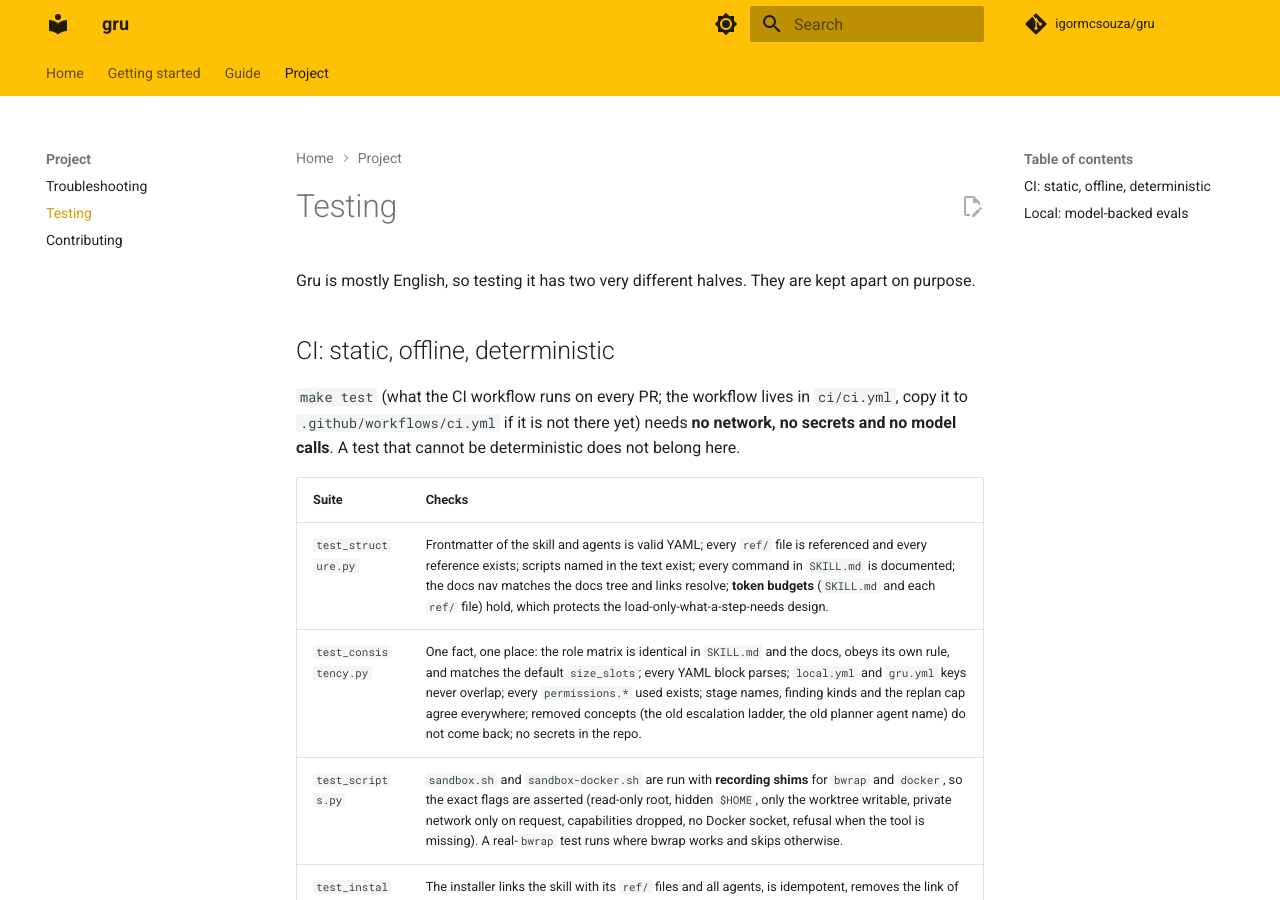
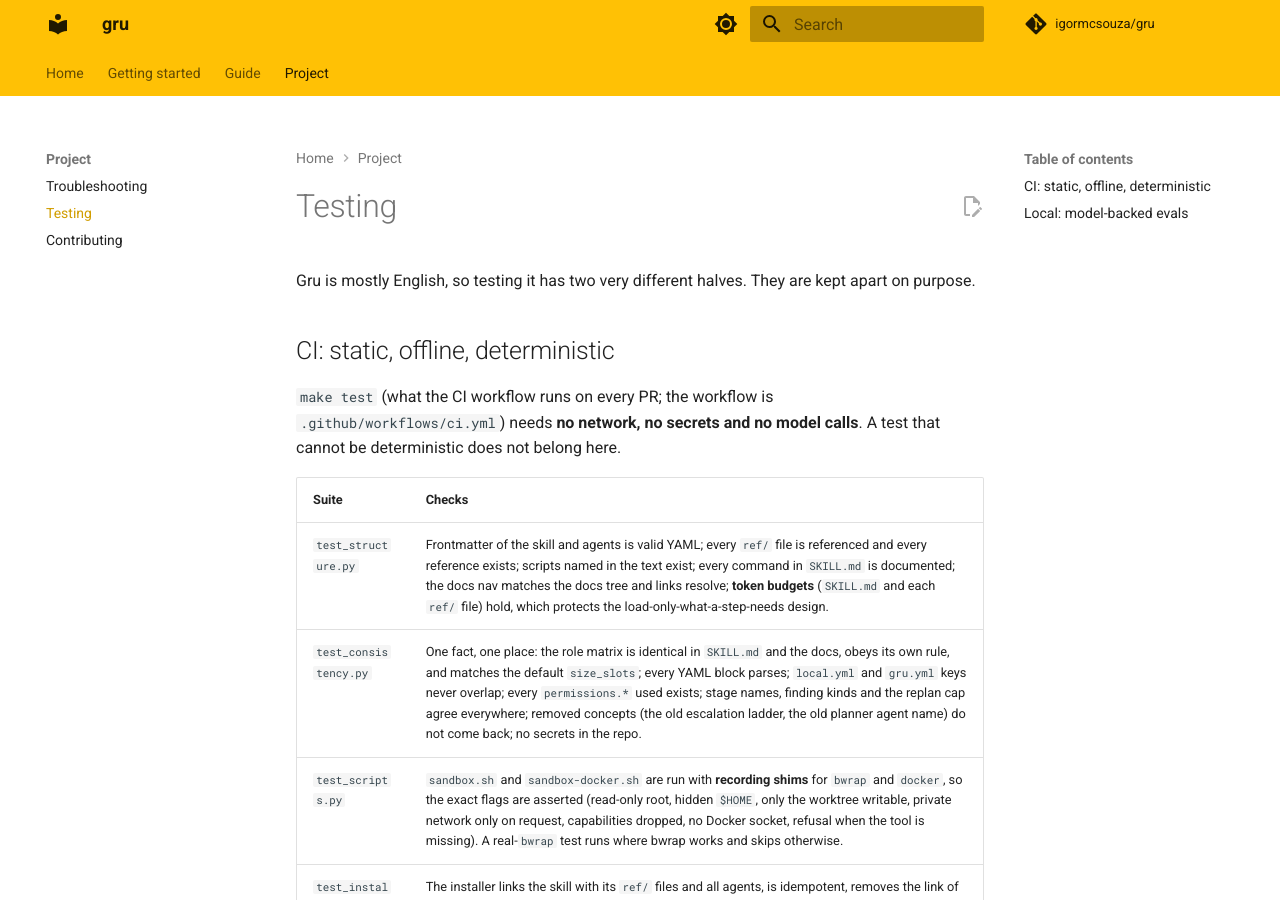
Before and after one commit to igormcsouza/gru, an MkDocs documentation site: the page built from docs/project/testing.md, in a window 1280 px wide and 900 px high. Built offline with MkDocs 1.6.1 and Material for MkDocs 9.7.7, drawn with Linux system fonts in a browser that asks for light colours; comment, search, counter and statistics services are not loaded.

Commit message:
ci: move workflow to .github/workflows/ci.yml
Co-Authored-By: Claude Sonnet 5.5 <noreply@anthropic.com>

```diff
--- a/docs/project/testing.md
+++ b/docs/project/testing.md
@@ -4,7 +4,7 @@ Gru is mostly English, so testing it has two very different halves. They are kep
 
 ## CI: static, offline, deterministic
 
-`make test` (what the CI workflow runs on every PR; the workflow lives in `ci/ci.yml`, copy it to `.github/workflows/ci.yml` if it is not there yet) needs **no network, no secrets and no model calls**. A test that cannot be deterministic does not belong here.
+`make test` (what the CI workflow runs on every PR; the workflow is `.github/workflows/ci.yml`) needs **no network, no secrets and no model calls**. A test that cannot be deterministic does not belong here.
 
 | Suite | Checks |
 |---|---|
```
Also changed, not shown: 3 other files.
